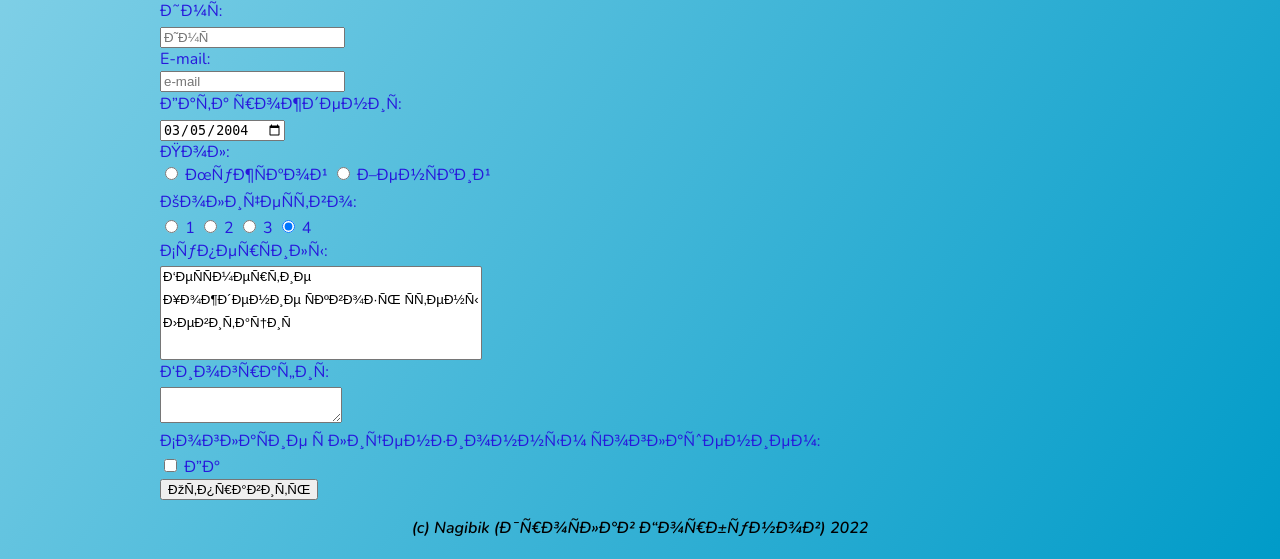
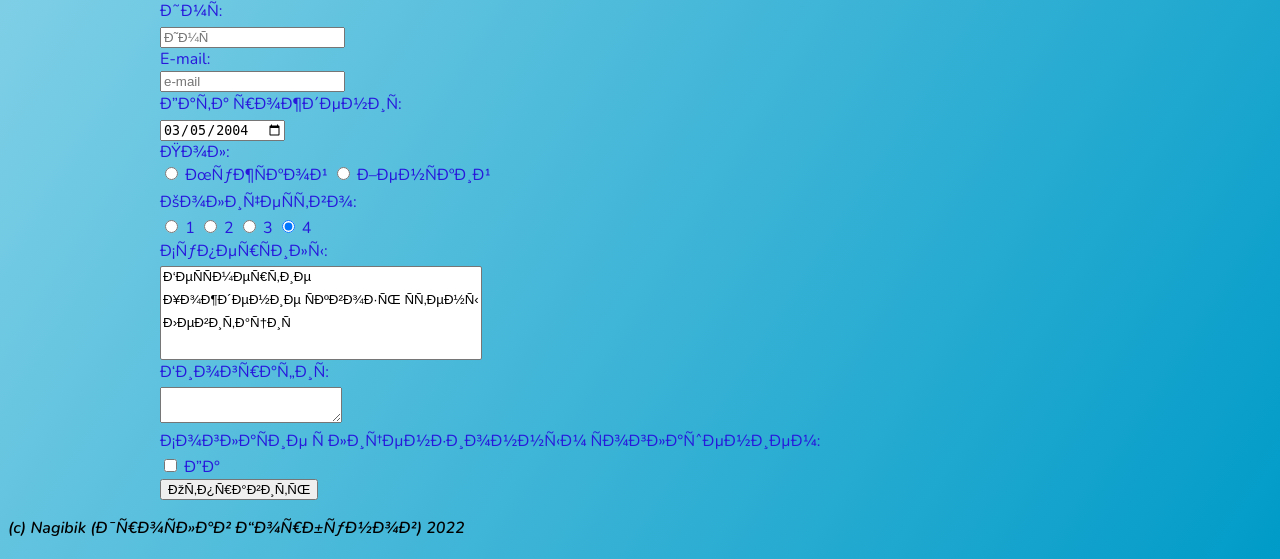
Before and after one commit to YarGorbunov/YarGorbunov-github.io, a PHP site: page / in a window 1280 px wide. Shown: the part 1423-1982 px from the top of the page. Run offline with PHP 8.4, Linux system fonts and the light colour scheme.

Commit message:
Update style.css

```diff
--- a/task2/style.css
+++ b/task2/style.css
@@ -86,3 +86,6 @@ td {
 	max-width:960px;
 	margin:0 auto;
 }
+footer p {
+	text-align:left;
+}
```
